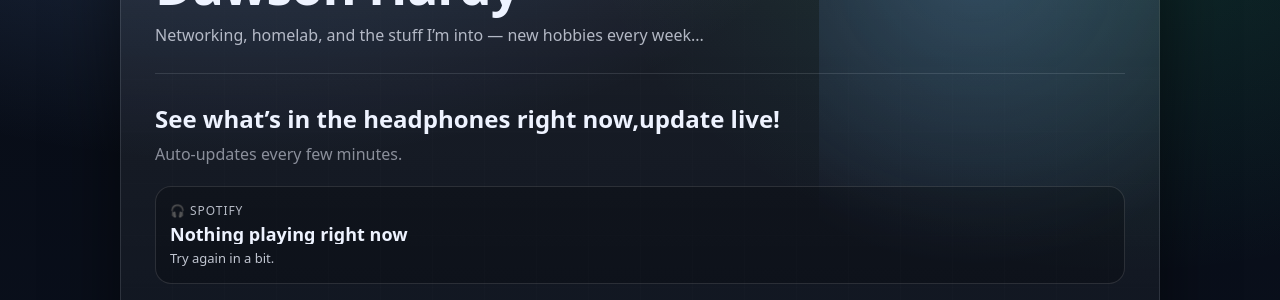
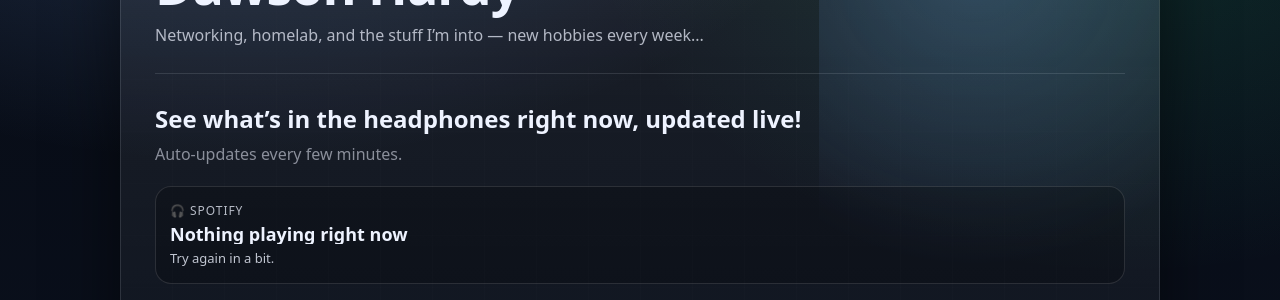
Before and after one commit to dawshardy/dawsonhardy.github.io, a Jekyll site: the page built from index.md, in a window 1280 px wide. Shown: the part 188-488 px from the top of the page. Built offline with Jekyll 4.4.1, drawn with Linux system fonts in a browser that asks for light colours.

Commit message:
Update index.md

```diff
--- a/index.md
+++ b/index.md
@@ -9,7 +9,7 @@
 
  <hr>
 
-<h2>See what’s in the headphones right now,update live!</h2>
+<h2>See what’s in the headphones right now, updated live!</h2>
 <p style="opacity:.75;margin-top:-6px;">Auto-updates every few minutes.</p>
 
 <div class="spotify-wrap">
```
